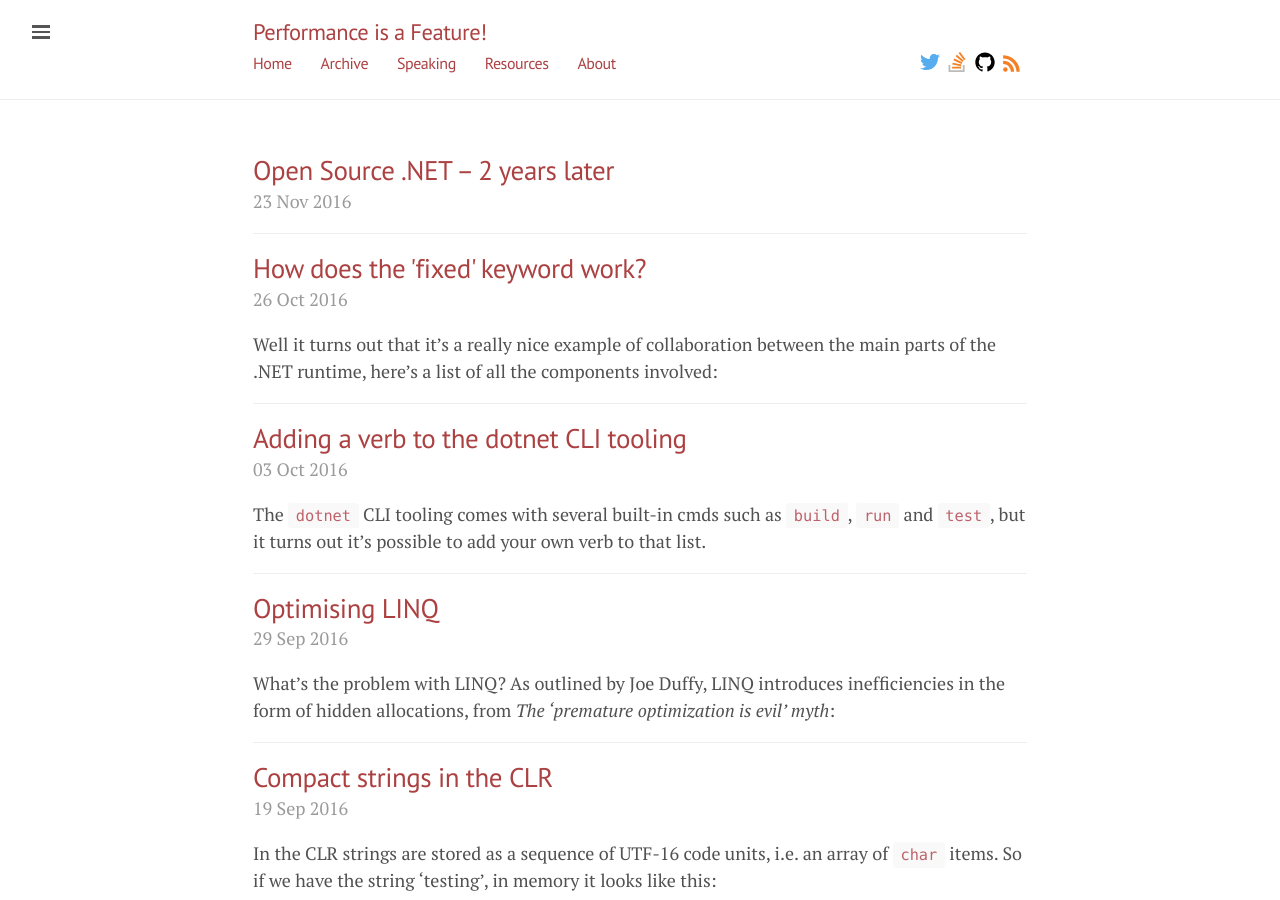
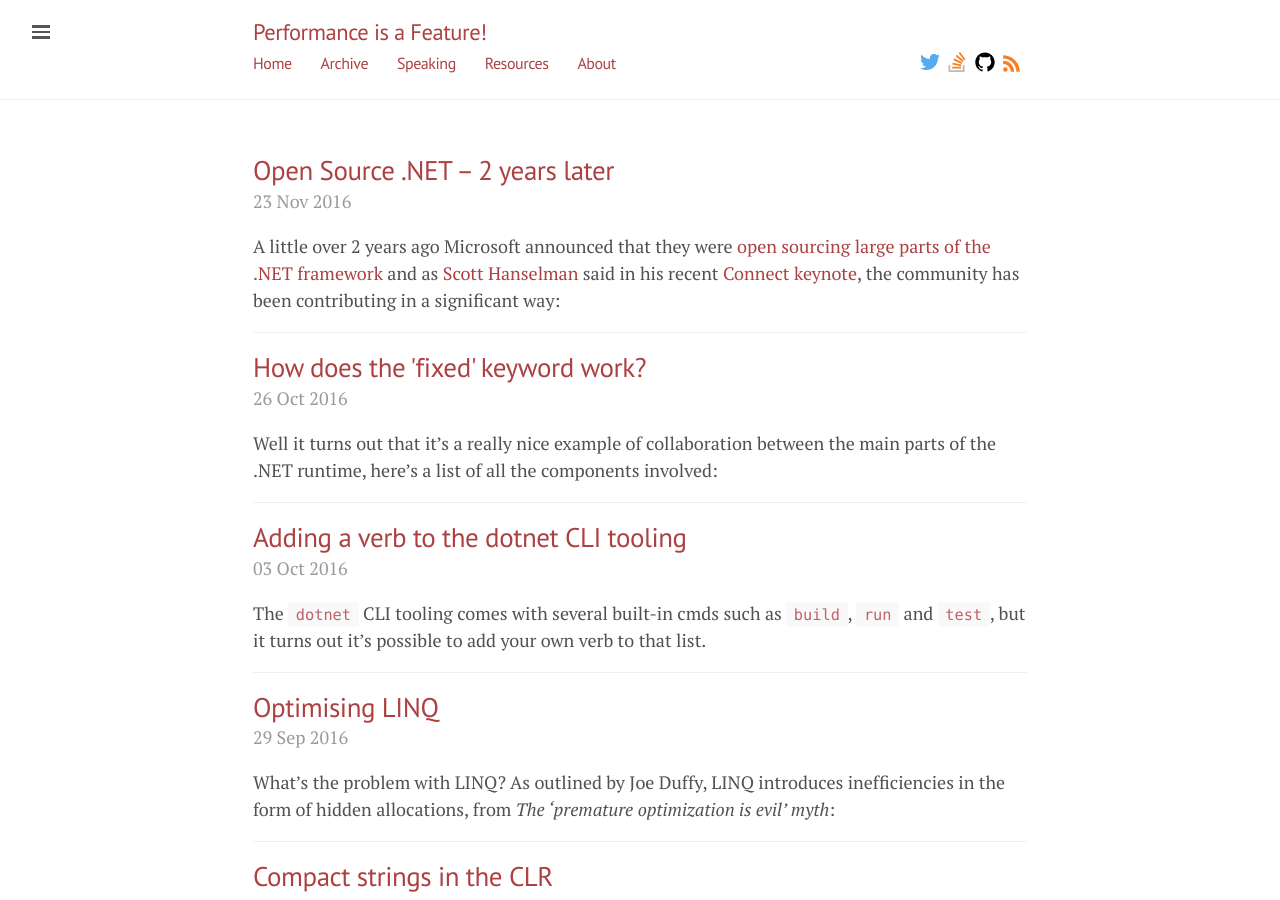
Before and after one commit to mattwarren/mattwarren.github.io, a Jekyll site: the page built from index.html, in a window 1280 px wide and 900 px high. Built offline with Jekyll 4.4.1, drawn with Linux system fonts in a browser that asks for light colours; nearby versions of some CDN libraries; the list of posts is cut into pages by our own code.

Commit message:
Fixing borked html and adding excerpt

```diff
--- a/_includes/head.html
+++ b/_includes/head.html
@@ -8,7 +8,11 @@
 
   <title>
     {% if page.title == "Home" %}
-      {{ site.title }} &middot; {{ site.tagline }}
+      {% if site.tagline != "" %}
+        {{ site.title }} &middot; {{ site.tagline }}
+      {% else %}
+        {{ site.title }}
+      {% endif %}
     {% else %}
       {{ page.title }} &middot; {{ site.title }}
     {% endif %}
@@ -60,6 +64,12 @@
   <script src="{{ site.baseurl }}/public/jquery.gifplayer.js"></script>
   {% endif %}
 
+  {% if page.datavis == true %}
+  <link rel='stylesheet' href='{{ site.baseurl }}/datavis/nv.d3.css'>
+  <script src="//d3js.org/d3.v3.min.js"></script>
+  <script src='http://cdnjs.cloudflare.com/ajax/libs/nvd3/1.1.14-beta/nv.d3.min.js' type='text/javascript'></script>
+  {% endif %}
+
   <!-- https://help.github.com/articles/search-engine-optimization-for-github-pages/ -->
   {% seo %}
 
--- a/_posts/2016-11-23-open-source-net-2-years-later.md
+++ b/_posts/2016-11-23-open-source-net-2-years-later.md
@@ -4,6 +4,7 @@
 comments: true
 tags: [.NET, Analytics, Open Source, Roslyn, AspNet]
 datavis: true
+excerpt: <p>A little over 2 years ago Microsoft announced that they were <a href="http://www.hanselman.com/blog/AnnouncingNET2015NETAsOpenSourceNETOnMacAndLinuxAndVisualStudioCommunity.aspx">open sourcing large parts of the .NET framework</a> and as <a href="https://twitter.com/shanselman">Scott Hanselman</a> said in his recent <a href="https://channel9.msdn.com/Events/Connect/2016/Keynotes-Scott-Guthrie-and-Scott-Hanselman">Connect keynote</a>, the community has been contributing in a significant way:</p>
 ---
 
 {% raw %}
```
